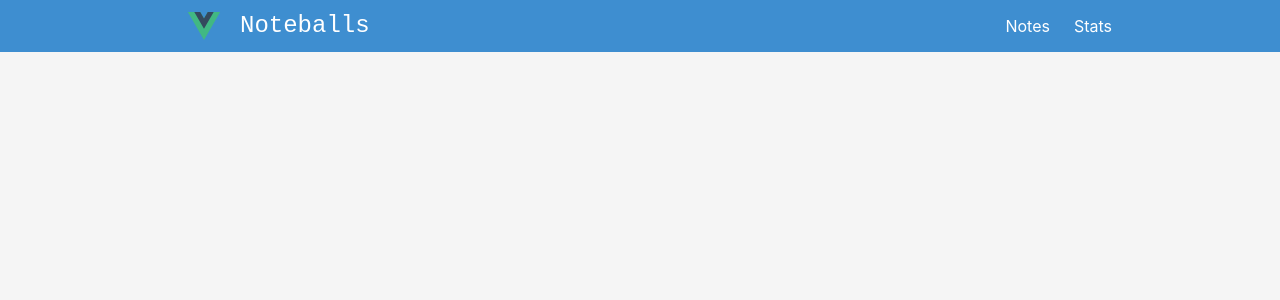
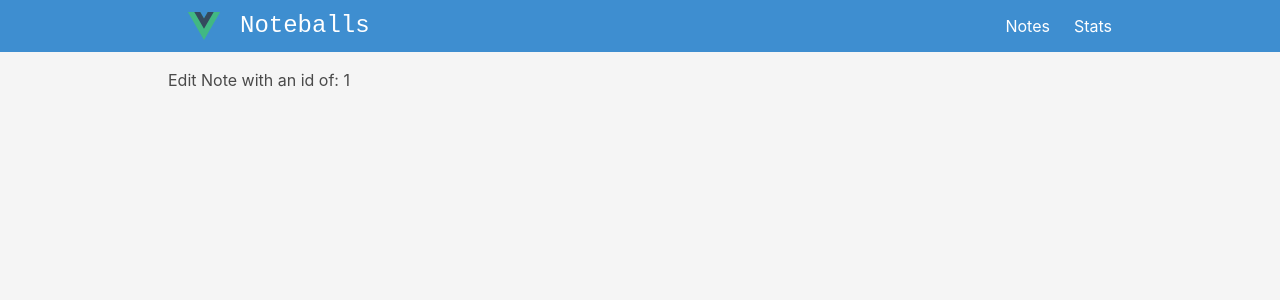
Before and after one commit to BadVoice/Noteballs, a Vue app: page /editNote/1 in a window 1280 px wide. Shown: the top 300 px of the page. Built offline with nearby package versions, Linux system fonts and the light colour scheme.

Commit message:
feat: add component EditNote and switching to it

```diff
--- a/src/components/Notes/Note.vue
+++ b/src/components/Notes/Note.vue
@@ -10,7 +10,12 @@
                 </div>
             </div>
             <footer class="card-footer">
-                <a href="#" class="card-footer-item">Edit</a>
+                <RouterLink
+                :to="`/editNote/${ note.id }`"
+                href="#" class="card-footer-item">
+                Edit
+                </RouterLink>
+
                 <a
                 @click.prevent="storeNotes.deleteNote(note.id)"
                 href="#" class="card-footer-item"
--- a/src/router/index.js
+++ b/src/router/index.js
@@ -1,5 +1,6 @@
 import { createRouter, createWebHistory } from 'vue-router'
 import ViewNotes from '@/views/ViewNotes.vue'
+import ViewEditNote from '@/views/ViewEditNote.vue'
 import ViewStats from '@/views/ViewStats.vue'
 
 const router = createRouter({
@@ -9,6 +10,11 @@ const router = createRouter({
       path: '/',
       name: 'notes',
       component: ViewNotes
+    },
+    {
+      path: '/editNote/:id',
+      name: 'edit-note',
+      component: ViewEditNote
     },
     {
       path: '/stats',
--- /dev/null
+++ b/src/views/ViewEditNote.vue
@@ -0,0 +1,5 @@
+<template>
+    <div class="edit-note">
+        <h1>Edit Note with an id of: {{ $route.params.id }} </h1>
+    </div>
+</template>
```
